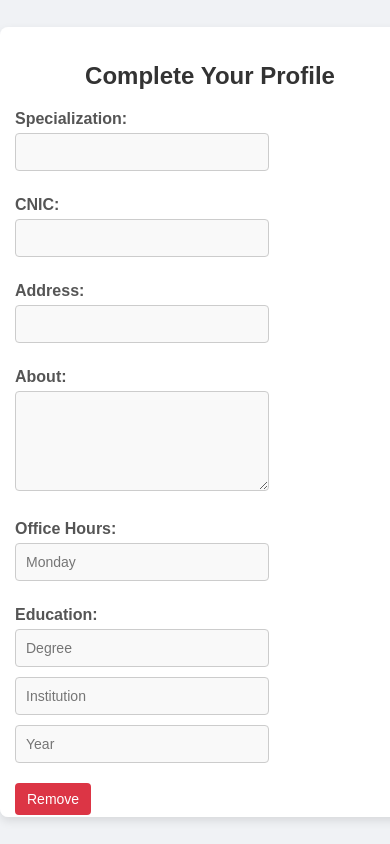
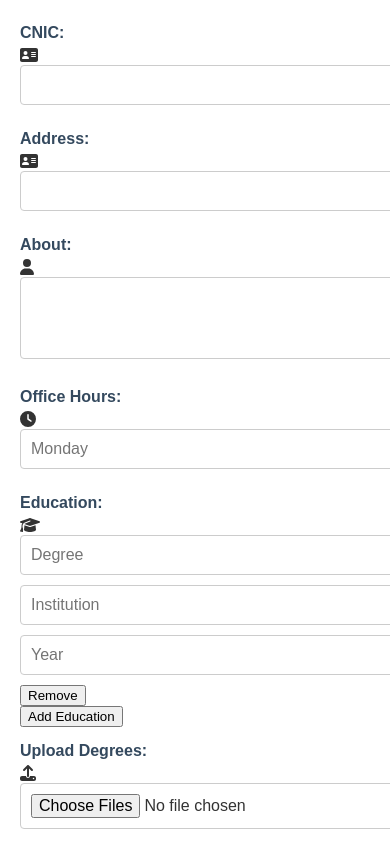
Before and after one commit to hassaan871/smarthealthpro-web, a React (Create React App) app: page /profile-completion in a window 390 px wide. Shown: the top 844 px of the page. Built offline with nearby package versions, Linux system fonts and the light colour scheme; no server answers.

Commit message:
AllPatients component

```diff
--- a/package.json
+++ b/package.json
@@ -3,6 +3,8 @@
   "version": "0.1.0",
   "private": true,
   "dependencies": {
+    "@fortawesome/free-solid-svg-icons": "^6.6.0",
+    "@fortawesome/react-fontawesome": "^0.2.2",
     "@testing-library/jest-dom": "^5.17.0",
     "@testing-library/react": "^13.4.0",
     "@testing-library/user-event": "^13.5.0",
--- a/src/App.js
+++ b/src/App.js
@@ -11,22 +11,24 @@ import DoctorDetailEdit from "./components/doctor/DoctorDetailEdit/DoctorDetailE
 import DoctorDetailView from "./components/doctor/DoctorDetailView/DoctorDetailView";
 import DoctorPanel from "./components/doctor/DoctorPanel/DoctorPanel";
 import PatientDetails from "./components/doctor/PatientDetails/PatientDetails";
+import AllPatients from './components/doctor/DoctorDashboard/AllPatients';
 
 function App() {
+  const doctorId = '66c0b2aa90040b7bc334b842';
   return (
     <Router>
       <Routes>
-        <Route path="/" element={<Login />} />
+        <Route path="/" element={<AllPatients doctorId={doctorId} />} />
         <Route path="/login" element={<Login />} />
         <Route path="/signup" element={<SignUp />} />
         <Route path="/profile-completion" element={<UserProfileCompletion />} />
         <Route path="/doctordashboard" element={<DoctorDashboard />} />
         <Route path="/doctorchat" element={<DoctorChat/>} />
+        <Route path="/patientdetails" element={<PatientDetails/>} />
         <Route path="/doctorchatwithpatientdetail" element={<DoctorChatWithPatientDetails/>} />
         <Route path="/doctordetailedit" element={<DoctorDetailEdit/>} />
         <Route path="/doctordetailview" element={<DoctorDetailView/>} />
         <Route path="/doctorpanel" element={<DoctorPanel/>} />
-        <Route path="/patientdetails" element={<PatientDetails/>} />
       </Routes>
     </Router>
   );
--- a/src/components/authentication/login/Login.css
+++ b/src/components/authentication/login/Login.css
@@ -156,7 +156,7 @@ a:focus, button:focus, .loginpage-form-input:focus {
   width: 50%;
   padding: 12px;
   font-size: 16px;
-  background-color: #4CAF50;
+  background-color: #34495E;
   color: white;
   border: none;
   border-radius: 25px;
@@ -165,6 +165,6 @@ a:focus, button:focus, .loginpage-form-input:focus {
 }
 
 .loginpage-signup-button:hover {
-  background-color: #3e8e41;
+  background-color: #34495E;
   box-shadow: 0 4px 8px rgba(0, 0, 0, 0.3);
 }
--- a/src/components/authentication/signup/SignUp.css
+++ b/src/components/authentication/signup/SignUp.css
@@ -36,7 +36,7 @@
 }
 
 .sign-in-button {
-  background-color: transparent;
+  background-color: transparent  /* #F1C40F */ /* #34495E */;
   border: 2px solid white;
   color: white;
   padding: 12px 0;
@@ -62,7 +62,7 @@
 
 .signup-title {
   font-size: 24px;
-  color: #3498db;
+  color: /* #3498db */ #34495E;
   margin-bottom: 20px;
   text-align: center;
 }
--- a/src/components/authentication/signup/UserProfileCompletion.css
+++ b/src/components/authentication/signup/UserProfileCompletion.css
@@ -13,40 +13,41 @@ body {
 }
 
 /* Form container styling */
-  .user-profile-completion {
-    width: 100%;
-    max-width: 900px; /* Set a max-width for readability */
+.profile-completionscreen-container {
+  width: 95%;
+  height: 95%;
+  display: grid;
+  grid-template-columns: 1fr 1fr;
+  grid-gap: 20px;
   padding: 20px;
   border-radius: 8px;
   background-color: #ffffff;
   box-shadow: 0 4px 10px rgba(0, 0, 0, 0.1);
-    overflow-y: auto; /* Allow scrolling within the form if necessary */
-    height: 90vh; /* Limit the height to fit within the viewport */
 }
 
 /* Header styling */
-  .user-profile-completion h2 {
+.profile-completionscreen-header {
   text-align: center;
   margin-bottom: 20px;
-    color: #333;
+  color: #3498db;
 }
 
 /* Form group styling */
-  .form-group {
+.profile-completionscreen-form-group {
   margin-bottom: 15px;
 }
 
 /* Label styling */
-  .form-group label {
+.profile-completionscreen-form-group label {
   display: block;
   font-weight: bold;
   margin-bottom: 5px;
-    color: #333;
+  color: #34495E;
 }
 
 /* Input and textarea styling */
-  .form-group input,
-  .form-group textarea {
+.profile-completionscreen-form-group input,
+.profile-completionscreen-form-group textarea {
   width: 100%;
   padding: 10px;
   border: 1px solid #ccc;
@@ -56,13 +57,13 @@ body {
 }
 
 /* Textarea specific styling */
-  .form-group textarea {
+.profile-completionscreen-form-group textarea {
   resize: vertical;
   min-height: 60px;
 }
 
 /* Education item styling */
-  .education-item {
+.profile-completionscreen-education-item {
   margin-bottom: 10px;
   padding: 15px;
   border: 1px solid #ddd;
@@ -71,9 +72,9 @@ body {
 }
 
 /* Button styling */
-  button {
+.profile-completionscreen-button {
   padding: 10px 15px;
-    background-color: #007bff;
+  background-color: #F1C40F;
   color: white;
   border: none;
   border-radius: 4px;
@@ -85,33 +86,23 @@ body {
 }
 
 /* Hover effect for buttons */
-  button:hover {
-    background-color: #0056b3;
+.profile-completionscreen-button:hover {
+  background-color: #FFA07A;
 }
 
 /* Remove button styling */
-  button[type='button'] {
+.profile-completionscreen-button[type='button'] {
   background-color: #dc3545;
 }
 
 /* Remove button hover effect */
-  button[type='button']:hover {
+.profile-completionscreen-button[type='button']:hover {
   background-color: #c82333;
 }
 
 /* Responsive design adjustments */
 @media (max-width: 768px) {
-    .user-profile-completion {
-      padding: 15px;
-    }
-
-    .form-group input,
-    .form-group textarea {
-      font-size: 14px;
-    }
-
-    button {
-      font-size: 14px;
-      padding: 8px 12px;
+  .profile-completionscreen-container {
+    grid-template-columns: 1fr;
   }
 }
--- a/src/components/authentication/signup/UserProfileCompletion.js
+++ b/src/components/authentication/signup/UserProfileCompletion.js
@@ -2,6 +2,8 @@
 import React, { useState, useEffect } from 'react';
 import axiosInstance from '../../../axiosInstance';
 import "./UserProfileCompletion.css";
+import { FontAwesomeIcon } from '@fortawesome/react-fontawesome';
+import { faUser, faAddressCard, faClock, faGraduationCap, faUpload } from '@fortawesome/free-solid-svg-icons';
 
 const UserProfileCompletion = () => {
   const [user, setUser] = useState({
@@ -18,6 +20,7 @@ const UserProfileCompletion = () => {
       saturday: '',
       sunday: '',
     },
+    // education: [{ degree:
     education: [{ degree: '', institution: '', year: '' }],
     degreeFiles: [],
     profileImage: null
@@ -111,68 +114,74 @@ const UserProfileCompletion = () => {
   }, []);
 
   return (
-    <div className="user-profile-completion">
-      <h2>Complete Your Profile</h2>
+    <div className="profile-completionscreen-container">
+      <h2 className="profile-completionscreen-header">Complete Your Profile</h2>
       <form onSubmit={handleSubmit}>
-        <div className="form-group">
+        <div className="profile-completionscreen-form-group">
           <label>Specialization:</label>
+          <FontAwesomeIcon icon={faUser} />
           <input
             type="text"
             name="specialization"
             value={user.specialization}
             onChange={handleInputChange}
             required
-            className="form-input"
+            className="profile-completionscreen-form-input"
           />
         </div>
-        <div className="form-group">
+        <div className="profile-completionscreen-form-group">
           <label>CNIC:</label>
+          <FontAwesomeIcon icon={faAddressCard} />
           <input
             type="text"
             name="cnic"
             value={user.cnic}
             onChange={handleInputChange}
             required
-            className="form-input"
+            className="profile-completionscreen-form-input"
           />
         </div>
-        <div className="form-group">
+        <div className="profile-completionscreen-form-group">
           <label>Address:</label>
+          <FontAwesomeIcon icon={faAddressCard} />
           <input
             type="text"
             name="address"
             value={user.address}
             onChange={handleInputChange}
             required
-            className="form-input"
+            className="profile-completionscreen-form-input"
           />
         </div>
-        <div className="form-group">
+        <div className="profile-completionscreen-form-group">
           <label>About:</label>
+          <FontAwesomeIcon icon={faUser} />
           <textarea
             name="about"
             value={user.about}
             onChange={handleInputChange}
             required
-            className="form-input"
+            className="profile-completionscreen-form-input"
           ></textarea>
         </div>
-        <div className="form-group">
+        <div className="profile-completionscreen-form-group">
           <label>Office Hours:</label>
+          <FontAwesomeIcon icon={faClock} />
           <input
             type="text"
             name="monday"
             value={user.officeHours.monday}
             onChange={handleOfficeHoursChange}
             placeholder="Monday"
-            className="form-input"
+            className="profile-completionscreen-form-input"
           />
           {/* Add more days similarly */}
         </div>
-        <div className="form-group">
+        <div className="profile-completionscreen-form-group">
           <label>Education:</label>
+          <FontAwesomeIcon icon={faGraduationCap} />
           {user.education.map((edu, index) => (
-            <div key={index} className="education-entry">
+            <div key={index} className="profile-completionscreen-education-entry">
               <input
                 type="text"
                 name="degree"
@@ -180,7 +189,7 @@ const UserProfileCompletion = () => {
                 onChange={(e) => handleEducationChange(index, e)}
                 placeholder="Degree"
                 required
-                className="form-input"
+                className="profile-completionscreen-form-input"
               />
               <input
                 type="text"
@@ -189,7 +198,7 @@ const UserProfileCompletion = () => {
                 onChange={(e) => handleEducationChange(index, e)}
                 placeholder="Institution"
                 required
-                className="form-input"
+                className="profile-completionscreen-form-input"
               />
               <input
                 type="text"
@@ -198,31 +207,33 @@ const UserProfileCompletion = () => {
                 onChange={(e) => handleEducationChange(index, e)}
                 placeholder="Year"
                 required
-                className="form-input"
+                className="profile-completionscreen-form-input"
               />
               <button type="button" onClick={() => removeEducationField(index)}>Remove</button>
             </div>
           ))}
           <button type="button" onClick={addEducationField}>Add Education</button>
         </div>
-        <div className="form-group">
+        <div className="profile-completionscreen-form-group">
           <label>Upload Degrees:</label>
+          <FontAwesomeIcon icon={faUpload} />
           <input
             type="file"
             multiple
             onChange={handleFileChange}
-            className="form-input"
+            className="profile-completionscreen-form-input"
           />
         </div>
-        <div className="form-group">
+        <div className="profile-completionscreen-form-group">
           <label>Profile Image:</label>
+          <FontAwesomeIcon icon={faUpload} />
           <input
             type="file"
             onChange={handleImageChange}
-            className="form-input"
+            className="profile-completionscreen-form-input"
           />
         </div>
-        <button type="submit" className="submit-button">Complete Profile</button>
+        <button type="submit" className="profile-completionscreen-button">Complete Profile</button>
       </form>
     </div>
   );
--- a/src/components/doctor/DoctorDashboard/DoctorDashboard.js
+++ b/src/components/doctor/DoctorDashboard/DoctorDashboard.js
@@ -97,8 +97,8 @@ const DoctorDashboard = () => {
         className={`stat-card ${activeBlock === 'share' ? 'active' : ''}`}
         onClick={() => handleBlockClick('share')}
       >
-        <span>Share</span>
-        <h3>2434</h3>
+        <span>Patients</span>
+        <h3>All Time</h3>
         <span className="icon">
           <Mail size={20} />
         </span>
@@ -116,7 +116,7 @@ const DoctorDashboard = () => {
         onClick={() => handleBlockClick('rating')}
       >
         <span>Rating</span>
-        <h3>8,5</h3>
+        <h3>4/5</h3>
         <span className="icon">⭐</span>
       </div>
     </div>
```
Also changed, not shown: src/components/doctor/DoctorDashboard/AllPatients.css (added, +78 -0 lines), src/components/doctor/DoctorDashboard/AllPatients.js (added, +85 -0 lines), 1 other file (tests, documents, lock files or other folders). Lines whose indentation alone changed are shown as unchanged.
